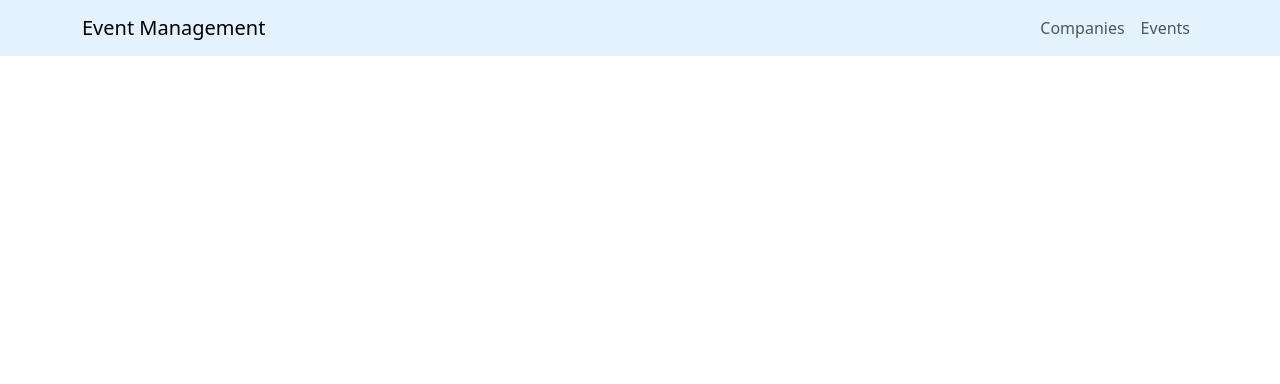
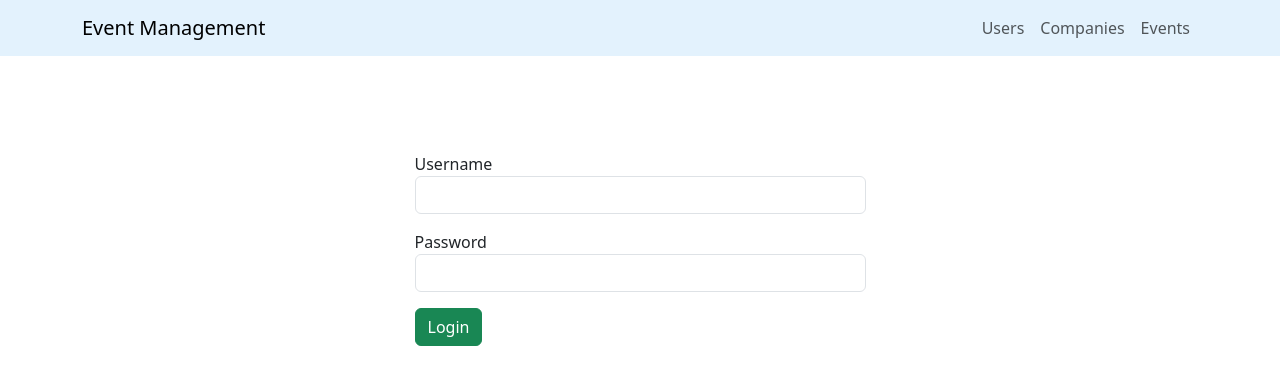
Before and after one commit to manevam/IKT-EV, a React (Create React App) app in the folder frontend/: page /login in a window 1280 px wide. Shown: the top 384 px of the page. Built offline with nearby package versions, Linux system fonts and the light colour scheme; no server answers.

Commit message:
added login feature

```diff
--- a/frontend/src/api/axios.js
+++ b/frontend/src/api/axios.js
@@ -2,9 +2,19 @@ import axios from "axios";
 
 const instance = axios.create({
     baseURL: 'http://localhost:8080/api/v1',
-    headers: {
-        'Access-Control-Allow-Origin' : '*'
-    }
 })
 
+instance.interceptors.request.use(
+    (config) => {
+        const token = localStorage.getItem('token');
+        if (token) {
+            config.headers.Authorization = `Basic ${token}`;
+        }
+        return config;
+    },
+    (error) => {
+        return Promise.reject(error);
+    }
+);
+
 export default instance;
--- a/frontend/src/components/App/App.js
+++ b/frontend/src/components/App/App.js
@@ -16,6 +16,7 @@ import Attendance from "../Events/EventAttendance/attendance";
 import EventAdd from "../Events/EventAdd/eventAdd";
 import UserRegisterForEvent from "../Users/UserRegisterForEvent/userRegisterForEvent";
 import Home from "../Home/home";
+import LoginForm from "../Login/loginForm";
 
 class App extends Component {
 
@@ -26,17 +27,18 @@ class App extends Component {
             companies: [],
             events: [],
             coordinators: [],
-            isAuthenticated: false
         };
     }
 
     render() {
         return (
             <Router>
-                <Header isAuthenticated={this.state.isAuthenticated}/>
+                <Header/>
                 <main>
                     <div className="container">
                         <Routes>
+                            <Route path="/login"
+                                   element={<LoginForm onLogin={this.handleLogin}/>}/>
                             <Route path={"/users/add"}
                                    element={<UserAdd userAdd={this.state.users}
                                                      onAddUser={this.addUser}
@@ -45,17 +47,14 @@ class App extends Component {
                                    element={<UserRegisterForEvent onRegister={this.registerUserForEvent}
                                                                   events={this.state.events}/>}/>
                             <Route path={"/users"}
-                                   element={<Users users={this.state.users}
-                                                   isAuthenticated={this.state.isAuthenticated}/>}/>
+                                   element={<Users users={this.state.users}/>}/>
                             <Route path={"/companies/add"}
                                    element={<CompanyAdd companyAdd={this.state.companies}
                                                         onAddCompany={this.addCompany}/>}/>
                             <Route path={"/companies"}
-                                   element={<Companies companies={this.state.companies}
-                                                       isAuthenticated={this.state.isAuthenticated}/>}/>
+                                   element={<Companies companies={this.state.companies}/>}/>
                             <Route path={"/event"}
-                                   element={<Events events={this.state.events}
-                                                    isAuthenticated={this.state.isAuthenticated}/>}/>
+                                   element={<Events events={this.state.events}/>}/>
                             <Route path={"/event/create"}
                                    element={<EventAdd companies={this.state.companies}
                                                       users={this.state.users}
@@ -76,7 +75,6 @@ class App extends Component {
     }
 
     componentDidMount() {
-        this.checkAuthentication();
         this.fetchData();
     }
 
@@ -87,10 +85,15 @@ class App extends Component {
         this.loadCoordinators();
     }
 
-    checkAuthentication = () => {
-        const isAuthenticated = document.cookie.includes('Basic');
-        this.setState({isAuthenticated});
-    }
+
+    handleLogin = async (token) => {
+        try {
+            localStorage.setItem('token', token);
+            window.location.href = "/";
+        } catch (error) {
+            console.error("Login failed:", error);
+        }
+    };
 
     loadUsers = () => {
         UserService.getUsers()
--- a/frontend/src/components/Companies/CompanyList/companies.js
+++ b/frontend/src/components/Companies/CompanyList/companies.js
@@ -30,10 +30,8 @@ const companies = (props) => {
                 <div className="col mb-3">
                     <div className="row">
                         <div className="col-sm-12 col-md-12">
-                            {props.isAuthenticated && (
-                                <Link to={"/companies/add"} className={"btn btn-block btn-success me-3"}>Add new
-                                    company</Link>
-                            )}
+                            <Link to={"/companies/add"} className={"btn btn-block btn-success me-3"}>Add new
+                                company</Link>
                             <Link to={"/"} className={"btn btn-block btn-primary"}>Back</Link>
                         </div>
                     </div>
--- a/frontend/src/components/Events/EventList/events.js
+++ b/frontend/src/components/Events/EventList/events.js
@@ -1,6 +1,6 @@
 import React from 'react';
 
-const Events = ({isAuthenticated, events}) => {
+const Events = ({events}) => {
     return (
         <div className="container mt-5">
             <div className="row">
@@ -17,9 +17,7 @@ const Events = ({isAuthenticated, events}) => {
                                 <th scope="col">Budget</th>
                                 <th scope="col">Organising Company</th>
                                 <th scope="col">Coordinator</th>
-                                {isAuthenticated && (
                                 <th scope="col">Actions</th>
-                                )}
                             </tr>
                             </thead>
                             <tbody>
@@ -34,23 +32,20 @@ const Events = ({isAuthenticated, events}) => {
                                         <td>{term.budget}</td>
                                         <td>{term.company.name}</td>
                                         <td>{term.coordinator.name}</td>
-                                        {isAuthenticated && (
                                         <td>
                                             <a href={`/event/attendance/${term.id}`}
                                                className="btn btn-sm btn-success">
                                                 View Attendance List
                                             </a>
                                         </td>
-                                        )}
                                     </tr>
                                 );
                             })}
                             </tbody>
                         </table>
                     </div>
-                    {isAuthenticated && (
                     <div className="d-flex justify-content-between mt-3">
-                            <a href="/event" className="btn btn-sm btn-success">
+                        <a href="/event/create" className="btn btn-sm btn-success">
                             Add new event
                         </a>
                         <a href="/event/coordinators" className="btn btn-sm btn-primary">
@@ -60,7 +55,6 @@ const Events = ({isAuthenticated, events}) => {
                             Events Per Company
                         </a>
                     </div>
-                    )}
                     <div>
                         <a href="/" className="btn btn-sm btn-primary">Back</a>
                     </div>
--- a/frontend/src/components/Header/header.js
+++ b/frontend/src/components/Header/header.js
@@ -1,7 +1,7 @@
 import React from "react";
 import {Link} from "react-router-dom";
 
-const header = (props) => {
+const header = () => {
     return (
         <header>
             <nav className="navbar navbar-expand-md navbar-fixed" style={{backgroundColor: "#e3f2fd"}}>
@@ -14,11 +14,9 @@ const header = (props) => {
                     </button>
                     <div className="collapse navbar-collapse" id="navbarCollapse">
                         <ul className="navbar-nav ms-auto">
-                            {props.isAuthenticated && (
-                                <li className="nav-item active">
-                                    <Link className="nav-link" to={"/users"}>Users</Link>
-                                </li>
-                            )}
+                            <li className="nav-item active">
+                                <Link className="nav-link" to={"/users"}>Users</Link>
+                            </li>
                             <li className="nav-item active">
                                 <Link className="nav-link" to={"/companies"}>Companies</Link>
                             </li>
--- /dev/null
+++ b/frontend/src/components/Login/loginForm.js
@@ -0,0 +1,61 @@
+import React, {useState} from 'react';
+
+const LoginForm = ({onLogin}) => {
+    const [username, setUsername] = useState('');
+    const [password, setPassword] = useState('');
+    const [error, setError] = useState(null);
+    const [loading, setLoading] = useState(false);
+
+    const handleSubmit = async (e) => {
+        e.preventDefault();
+        setLoading(true);
+        setError(null);
+        try {
+            const token = btoa(`${username}:${password}`);
+            await onLogin(token);
+            localStorage.setItem('token', token);
+            window.location.href = "/";
+        } catch (error) {
+            setError('Login failed');
+        }
+        setLoading(false);
+    };
+
+    return (
+            <div className="row mt-5 d-flex justify-content-center">
+                <div className="col-md-5">
+                    <form onSubmit={handleSubmit}>
+
+                        <div className="form-group mt-5 mb-3">
+                            <label htmlFor="username">Username</label>
+                            <input
+                                type="text"
+                                className="form-control"
+                                id="username"
+                                name="username"
+                                value={username}
+                                onChange={(e) => setUsername(e.target.value)}
+                            />
+                        </div>
+
+
+                        <div className="form-group">
+                            <label htmlFor="password">Password</label>
+                            <input
+                                type="password"
+                                className="form-control"
+                                id="password"
+                                name="password"
+                                value={password}
+                                onChange={(e) => setPassword(e.target.value)}/>
+                        </div>
+                        {error && <p>{error}</p>}
+                        <button type="submit" disabled={loading}
+                                className="btn btn-success mt-3">{loading ? 'Logging in...' : 'Login'}</button>
+                    </form>
+                </div>
+            </div>
+    );
+};
+
+export default LoginForm;
--- a/frontend/src/components/Users/UserList/users.js
+++ b/frontend/src/components/Users/UserList/users.js
@@ -2,16 +2,6 @@ import React from "react";
 import {Link} from "react-router-dom";
 
 const users = (props) => {
-
-    if (!props.isAuthenticated) {
-        return (
-            <div className="container mt-5">
-                <div className="alert alert-danger" role="alert">
-                    You need to be authenticated to view this page.
-                </div>
-            </div>
-        );
-    }
 
     return (
         <div className={"container mm-4 mt-5"}>
```
Lines whose indentation alone changed are shown as unchanged.
